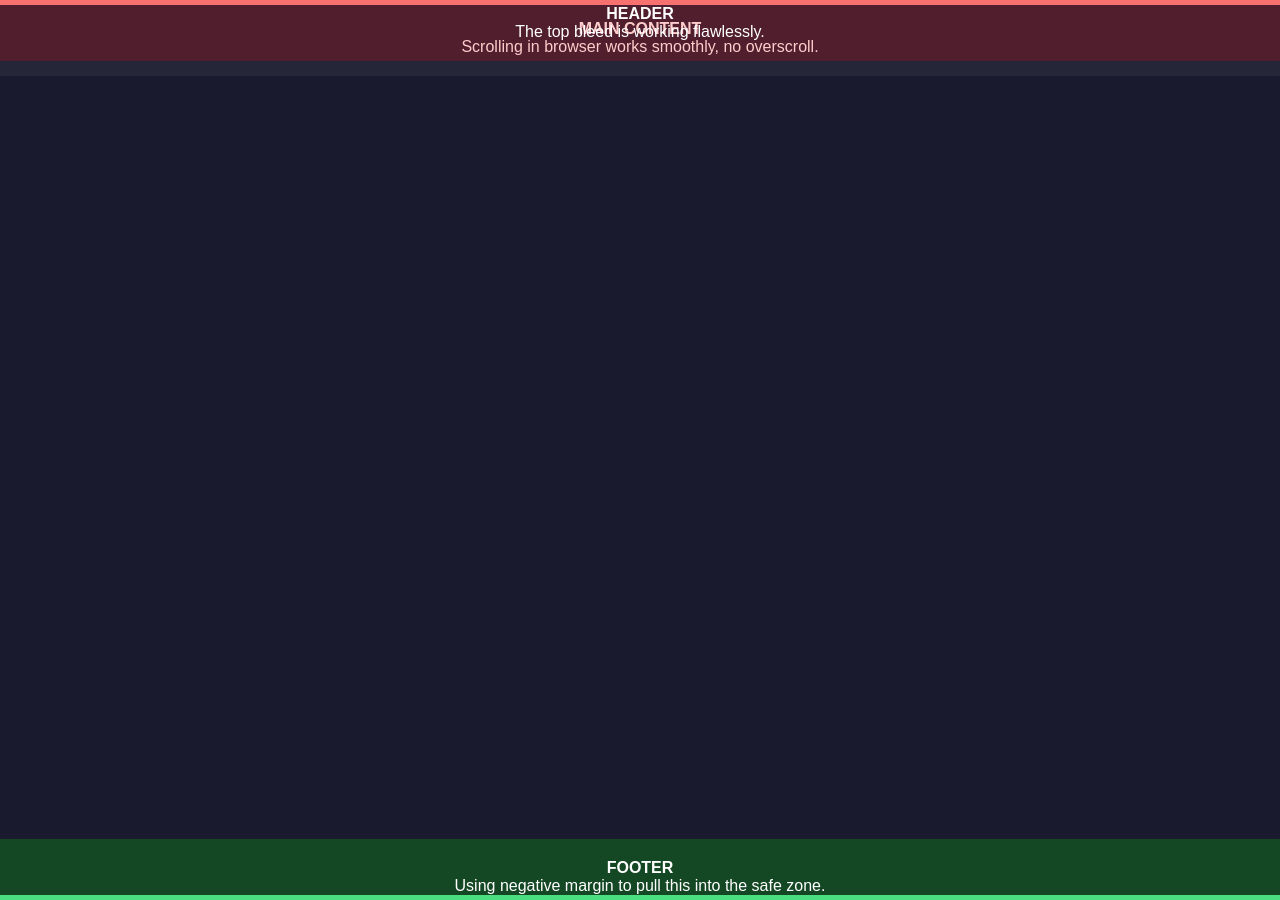
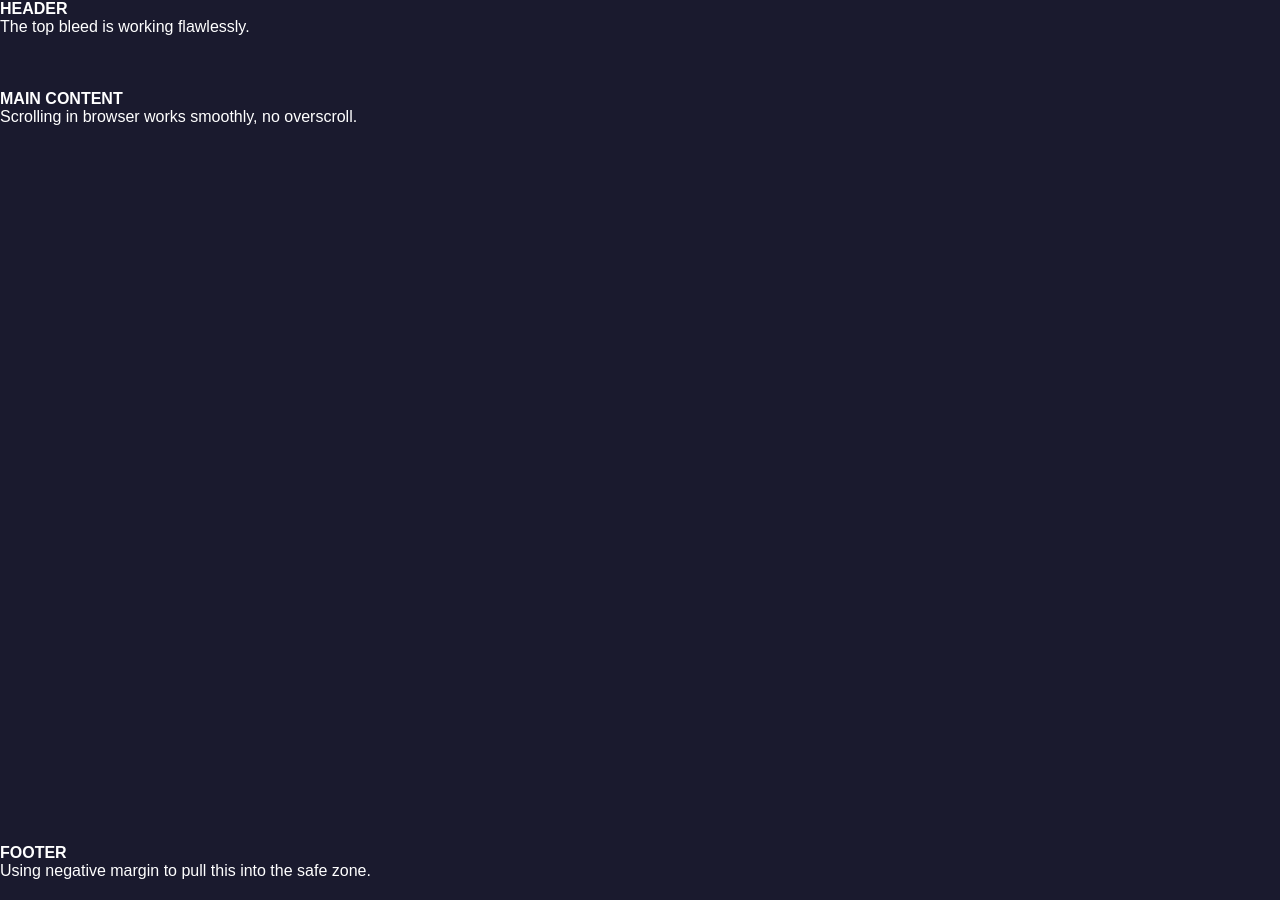
Before and after one commit to LA-S78/la-s78.github.io, a Jekyll site: the page built from index.md, in a window 1280 px wide. Built offline with Jekyll 4.4.1, drawn with Linux system fonts in a browser that asks for light colours.

Commit message:
iOS debugging

```diff
--- a/_layouts/debug.html
+++ b/_layouts/debug.html
@@ -22,43 +22,45 @@
             color: white;
         }
         header {
-            position:fixed;
-            top:0;
-            left:0;
-            right:0;
-            background: rgba(255, 0, 0, 0.2);
-            border-top: 5px solid #f87171;
-            padding-top: env(safe-area-inset-top);
-            padding-bottom: 20px;
-            text-align: center;
-        }
+    position: fixed;
+    top: 0;
+    left: 0;
+    width: 100%;
+    z-index: 50; /* Keeps it above the scrolling content */
+
+    /* Ensure it covers the safe area */
+    padding-top: env(safe-area-inset-top);
+
+    /* Assuming your header is 90px tall (adjust this to your actual height) */
+    height: calc(90px + env(safe-area-inset-top));
+}
 
         main {
-            background: rgba(255, 255, 255, 0.05);
-            padding: 20px;
-            overflow-y: auto;
-            text-align: center;
-        }
+    /* Push the top of the content down exactly past the header */
+    padding-top: calc(90px + env(safe-area-inset-top)); /* Must match header height */
+
+    /* Push the bottom of the content up exactly past the footer */
+    /* Estimate your footer's total height (e.g., 70px content + 20px padding) */
+    padding-bottom: calc(90px + env(safe-area-inset-bottom));
+
+    /* Let the body handle the scrolling naturally */
+    width: 100%;
+    min-height: 100dvh;
+}
 
         footer {
-            position:fixed;
-            bottom:0;
-            left:0;
-            right:0;
-            background: rgba(0, 255, 0, 0.2);
-            border-bottom: 5px solid #4ade80;
-            text-align: center;
-            padding-top: 20px;
+    position: fixed;
+    bottom: 0;
+    left: 0;
+    width: 100%;
+    z-index: 50; /* Keeps it above the scrolling content */
 
-            /* ====================================================
-               THE NEGATIVE MARGIN HACK
-               ==================================================== */
-            /* 1. Pull the footer down into the body's gap */
-            /*margin-bottom: calc(-1 * env(safe-area-inset-bottom));*/
+    /* Your adaptive safe area logic */
+    padding-bottom: max(10px, calc(20px - env(safe-area-inset-bottom)));
 
-            /* 2. Add that exact height back as padding so content isn't crushed */
-            /*padding-bottom: calc(20px + env(safe-area-inset-bottom));*/
-        }
+    /* Assuming your footer content is about 70px tall */
+    /* We don't need a strict height here, the padding handles the spacing */
+}
     </style>
 </head>
 <body>
--- a/js/main.js
+++ b/js/main.js
@@ -399,6 +399,5 @@
             });
         });
     }
-    /* debug */
-console.log('Safe Area Bottom: ' + getComputedStyle(document.documentElement).getPropertyValue('--safe-area-inset-bottom'));
+
 })();
```
